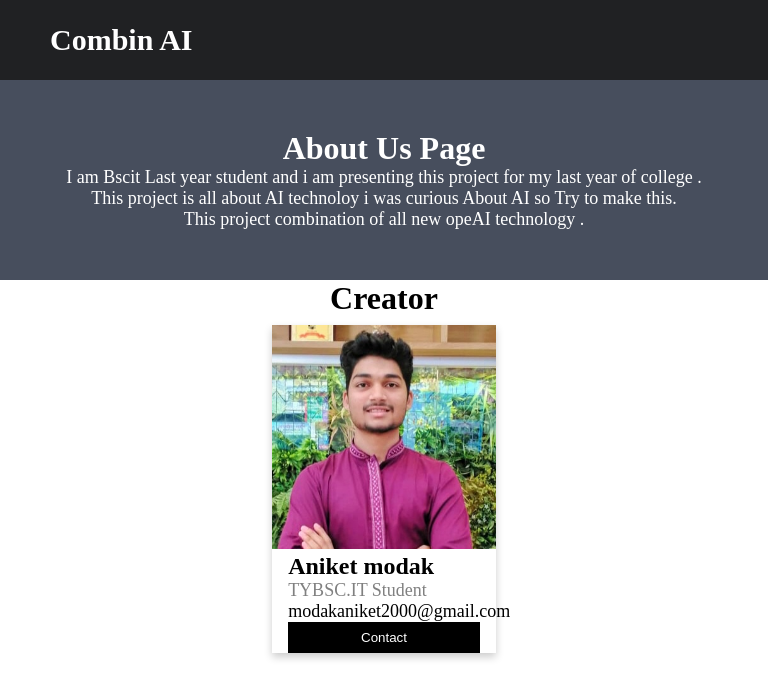
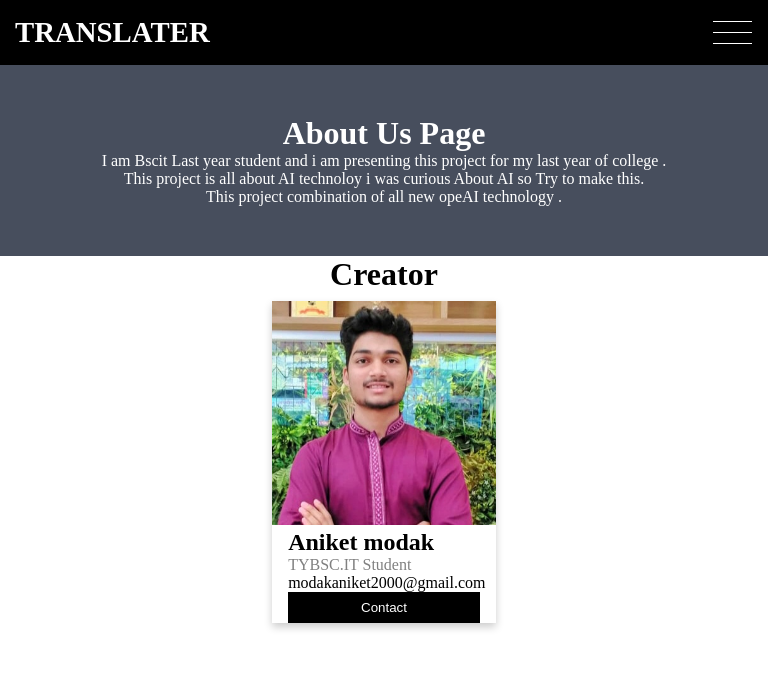
Before and after one commit to AniketRModak/imageGenrator, a plain HTML site: page template/aboutUs.html in a window 768 px wide. Drawn offline with Linux system fonts and the light colour scheme.

Commit message:
add new navbar

```diff
--- a/static/style.css
+++ b/static/style.css
@@ -26,83 +26,202 @@ nav {
 #submitbtn:hover {
 	background-color: #65676a;
 }
-label.logo {
-	color: white;
-	font-size: 35px;
-	line-height: 80px;
-	padding: 0 100px;
+* {
+	margin: 0;
+	padding: 0;
+	box-sizing: border-box;
+	transition: all 0.4s;
+	font-family: -apple-system, BlinkMacSystemFont, "Segoe UI", Roboto, Helvetica,
+		Arial, sans-serif, "Apple Color Emoji", "Segoe UI Emoji", "Segoe UI Symbol";
+}
+
+.container {
+	margin-left: 5%;
+	margin-right: 5%;
+}
+
+/* Navbar section */
+
+.nav {
+	width: 100%;
+	height: 65px;
+	position: fixed;
+	line-height: 65px;
+	text-align: center;
+	background-color: black;
+}
+
+.nav div.logo {
+	width: auto;
+	height: 10px;
+	position: absolute;
+}
+
+.nav div.logo a {
+	text-decoration: none;
+	color: #fff;
 	font-weight: bold;
-}
-nav ul {
-	float: right;
-	margin-right: 20px;
-}
-nav ul li {
-	display: inline-block;
-	line-height: 80px;
-	margin: 0 5px;
-}
-nav ul li a {
-	color: white;
-	font-size: 17px;
-	padding: 7px 13px;
-	border-radius: 3px;
+	font-size: 1.8em;
 	text-transform: uppercase;
 }
-a.active,
-a:hover {
-	background: #65676a;
-	transition: 0.5s;
+
+.nav div.logo a:hover {
+	color: #c0c0c0;
 }
-.checkbtn {
-	font-size: 30px;
-	color: white;
+
+.nav div.main_list {
+	width: 600px;
+	height: 65px;
 	float: right;
-	line-height: 80px;
-	margin-right: 40px;
-	cursor: pointer;
+}
+
+.nav div.main_list ul {
+	width: 100%;
+	height: 65px;
+	display: flex;
+	list-style: none;
+}
+
+.nav div.main_list ul li {
+	width: 120px;
+	height: 65px;
+}
+
+.nav div.main_list ul li a {
+	text-decoration: none;
+	color: #fff;
+	line-height: 65px;
+	text-transform: uppercase;
+}
+
+.nav div.main_list ul li a:hover {
+	color: #c0c0c0;
+}
+
+.nav div.media_button {
+	width: 40px;
+	height: 40px;
+	background-color: transparent;
+	position: absolute;
+	right: 15px;
+	top: 12px;
 	display: none;
 }
-#check {
+
+.nav div.media_button button.main_media_button {
+	width: 100%;
+	height: 100%;
+	background-color: transparent;
+	outline: 0;
+	border: none;
+	cursor: pointer;
+}
+
+.nav div.media_button button.main_media_button span {
+	width: 98%;
+	height: 1px;
+	display: block;
+	background-color: #fff;
+	margin-top: 9px;
+	margin-bottom: 10px;
+}
+
+.nav div.media_button button.main_media_button:hover span:nth-of-type(1) {
+	transform: rotateY(180deg);
+	transition: all 0.5s;
+	background-color: #c0c0c0;
+}
+
+.nav div.media_button button.main_media_button:hover span:nth-of-type(2) {
+	transform: rotateY(180deg);
+	transition: all 0.4s;
+	background-color: #c0c0c0;
+}
+
+.nav div.media_button button.main_media_button:hover span:nth-of-type(3) {
+	transform: rotateY(180deg);
+	transition: all 0.3s;
+	background-color: #c0c0c0;
+}
+
+.nav div.media_button button.active span:nth-of-type(1) {
+	transform: rotate3d(0, 0, 1, 45deg);
+	position: absolute;
+	margin: 0;
+}
+
+.nav div.media_button button.active span:nth-of-type(2) {
 	display: none;
 }
-@media (max-width: 952px) {
-	label.logo {
-		font-size: 30px;
-		padding-left: 50px;
-	}
-	nav ul li a {
-		font-size: 16px;
+
+.nav div.media_button button.active span:nth-of-type(3) {
+	transform: rotate3d(0, 0, 1, -45deg);
+	position: absolute;
+	margin: 0;
+}
+
+.nav div.media_button button.active:hover span:nth-of-type(1) {
+	transform: rotate3d(0, 0, 1, 20deg);
+}
+
+.nav div.media_button button.active:hover span:nth-of-type(3) {
+	transform: rotate3d(0, 0, 1, -20deg);
+}
+
+/* Home section */
+
+/* Medai qurey section */
+
+@media screen and (min-width: 768px) and (max-width: 1024px) {
+	.container {
+		margin: 0;
 	}
 }
-@media (max-width: 858px) {
-	.checkbtn {
+
+@media screen and (max-width: 768px) {
+	.container {
+		margin: 0;
+	}
+
+	.nav div.logo {
+		margin-left: 15px;
+	}
+
+	.nav div.main_list {
+		width: 100%;
+		margin-top: 65px;
+		height: 0px;
+		overflow: hidden;
+	}
+
+	.nav div.show_list {
+		height: 200px;
+	}
+
+	.nav div.main_list ul {
+		flex-direction: column;
+		width: 100%;
+		height: 200px;
+		top: 80px;
+		right: 0;
+		left: 0;
+	}
+
+	.nav div.main_list ul li {
+		width: 100%;
+		height: 40px;
+		background-color: black;
+	}
+
+	.nav div.main_list ul li a {
+		text-align: center;
+		line-height: 40px;
+		width: 100%;
+		height: 40px;
+		display: table;
+	}
+
+	.nav div.media_button {
 		display: block;
 	}
-	ul {
-		position: fixed;
-		width: 100%;
-		height: 100vh;
-		background: #2c3e50;
-		top: 80px;
-		left: -100%;
-		text-align: center;
-		transition: all 0.5s;
-	}
-	nav ul li {
-		display: block;
-		margin: 50px 0;
-		line-height: 30px;
-	}
-	nav ul li a {
-		font-size: 20px;
-	}
-	a:hover,
-	a.active {
-		background: none;
-		color: #0082e6;
-	}
-	#check:checked ~ ul {
-		left: 0;
-	}
 }
--- a/template/aboutUs.html
+++ b/template/aboutUs.html
@@ -39,7 +39,11 @@
 			.container {
 				padding: 0 16px;
 			}
-
+			.contant {
+				display: flex;
+				justify-content: center;
+				align-items: center;
+			}
 			.container::after,
 			.row::after {
 				content: "";
@@ -73,122 +77,223 @@
 					display: block;
 				}
 			}
-			body {
-				font-family: montserrat;
+
+			/* Navbar section */
+			.container2 {
+				margin-left: 5%;
+				margin-right: 5%;
 			}
-			nav {
-				background: #202123;
-				height: 80px;
+
+			.nav {
 				width: 100%;
+				height: 65px;
+				/* position: fixed; */
+				line-height: 65px;
+				text-align: center;
+				background-color: black;
 			}
-			label.logo {
-				color: white;
-				font-size: 35px;
-				line-height: 80px;
-				padding: 0 100px;
+
+			.nav div.logo {
+				width: 180px;
+				height: 10px;
+				position: absolute;
+			}
+
+			.nav div.logo a {
+				text-decoration: none;
+				color: #fff;
 				font-weight: bold;
-			}
-			nav ul {
-				float: right;
-				margin-right: 20px;
-			}
-			nav ul li {
-				display: inline-block;
-				line-height: 80px;
-				margin: 0 5px;
-			}
-			nav ul li a {
-				color: white;
-				font-size: 17px;
-				padding: 7px 13px;
-				border-radius: 3px;
+				font-size: 1.8em;
 				text-transform: uppercase;
 			}
-			a.active,
-			a:hover {
-				background: #65676a;
-				transition: 0.5s;
+
+			.nav div.logo a:hover {
+				color: #c0c0c0;
 			}
-			.checkbtn {
-				font-size: 30px;
-				color: white;
+
+			.nav div.main_list {
+				width: 600px;
+				height: 65px;
 				float: right;
-				line-height: 80px;
-				margin-right: 40px;
-				cursor: pointer;
+			}
+
+			.nav div.main_list ul {
+				width: 100%;
+				height: 65px;
+				display: flex;
+				list-style: none;
+			}
+
+			.nav div.main_list ul li {
+				width: 120px;
+				height: 65px;
+			}
+
+			.nav div.main_list ul li a {
+				text-decoration: none;
+				color: #fff;
+				line-height: 65px;
+				font-size: larger;
+				text-transform: uppercase;
+			}
+
+			.nav div.main_list ul li a:hover {
+				color: #c0c0c0;
+			}
+
+			.nav div.media_button {
+				width: 40px;
+				height: 40px;
+				background-color: transparent;
+				position: absolute;
+				right: 15px;
+				top: 12px;
 				display: none;
 			}
-			#check {
+
+			.nav div.media_button button.main_media_button {
+				width: 100%;
+				height: 100%;
+				background-color: transparent;
+				outline: 0;
+				border: none;
+				cursor: pointer;
+			}
+
+			.nav div.media_button button.main_media_button span {
+				width: 98%;
+				height: 1px;
+				display: block;
+				background-color: #fff;
+				margin-top: 9px;
+				margin-bottom: 10px;
+			}
+
+			.nav div.media_button button.main_media_button:hover span:nth-of-type(1) {
+				transform: rotateY(180deg);
+				transition: all 0.5s;
+				background-color: #c0c0c0;
+			}
+
+			.nav div.media_button button.main_media_button:hover span:nth-of-type(2) {
+				transform: rotateY(180deg);
+				transition: all 0.4s;
+				background-color: #c0c0c0;
+			}
+
+			.nav div.media_button button.main_media_button:hover span:nth-of-type(3) {
+				transform: rotateY(180deg);
+				transition: all 0.3s;
+				background-color: #c0c0c0;
+			}
+
+			.nav div.media_button button.active span:nth-of-type(1) {
+				transform: rotate3d(0, 0, 1, 45deg);
+				position: absolute;
+				margin: 0;
+			}
+
+			.nav div.media_button button.active span:nth-of-type(2) {
 				display: none;
 			}
-			@media (max-width: 952px) {
-				label.logo {
-					font-size: 30px;
-					padding-left: 50px;
-				}
-				nav ul li a {
-					font-size: 16px;
+
+			.nav div.media_button button.active span:nth-of-type(3) {
+				transform: rotate3d(0, 0, 1, -45deg);
+				position: absolute;
+				margin: 0;
+			}
+
+			.nav div.media_button button.active:hover span:nth-of-type(1) {
+				transform: rotate3d(0, 0, 1, 20deg);
+			}
+
+			.nav div.media_button button.active:hover span:nth-of-type(3) {
+				transform: rotate3d(0, 0, 1, -20deg);
+			}
+
+			/* Home section */
+
+			/* Medai qurey section */
+
+			@media screen and (min-width: 768px) and (max-width: 1024px) {
+				.container2 {
+					margin: 0;
 				}
 			}
-			@media (max-width: 858px) {
-				.checkbtn {
+
+			@media screen and (max-width: 768px) {
+				.container2 {
+					margin: 0;
+				}
+
+				.nav div.logo {
+					margin-left: 15px;
+				}
+
+				.nav div.main_list {
+					width: 100%;
+					margin-top: 65px;
+					height: 0px;
+					overflow: hidden;
+				}
+
+				.nav div.show_list {
+					height: 200px;
+				}
+
+				.nav div.main_list ul {
+					flex-direction: column;
+					width: 100%;
+					height: 200px;
+					top: 80px;
+					right: 0;
+					left: 0;
+				}
+
+				.nav div.main_list ul li {
+					width: 100%;
+					height: 40px;
+					background-color: black;
+				}
+
+				.nav div.main_list ul li a {
+					text-align: center;
+					line-height: 40px;
+					width: 100%;
+					height: 40px;
+					display: table;
+				}
+
+				.nav div.media_button {
 					display: block;
 				}
-				ul {
-					position: fixed;
-					width: 100%;
-					height: 100vh;
-					background: #2c3e50;
-					top: 80px;
-					left: -100%;
-					text-align: center;
-					transition: all 0.5s;
-				}
-				nav ul li {
-					display: block;
-					margin: 50px 0;
-					line-height: 30px;
-				}
-				nav ul li a {
-					font-size: 20px;
-				}
-				a:hover,
-				a.active {
-					background: none;
-					color: #0082e6;
-				}
-				#check:checked ~ ul {
-					left: 0;
-				}
-			}
-			section {
-				background: url(bg1.jpg) no-repeat;
-				background-size: cover;
-				height: calc(100vh - 80px);
-			}
-			.contant {
-				display: flex;
-				align-items: center;
-				justify-content: center;
-			}
-			p {
-				font-size: large;
 			}
 		</style>
 	</head>
 	<body>
-		<nav>
-			<input type="checkbox" id="check" />
-			<label for="check" class="checkbtn">
-				<i class="fas fa-bars"></i>
-			</label>
-			<label class="logo">Combin AI</label>
-			<ul>
-				<li><a class="active" href="http://127.0.0.1:81">Home</a></li>
-				<li><a href="#">Contact</a></li>
-				<li><a href="#">Feedback</a></li>
-			</ul>
+		<nav class="nav">
+			<div class="container2">
+				<div class="logo">
+					<a href="#">Translater</a>
+				</div>
+				<div class="main_list" id="mainListDiv">
+					<ul>
+						<li><a href="/">Home</a></li>
+						<li><a href="#">Project</a></li>
+						<li><a href="#">COntact</a></li>
+						<li><a href="#">About</a></li>
+					</ul>
+				</div>
+				<div class="media_button">
+					<button class="main_media_button" id="mediaButton">
+						<span></span>
+						<span></span>
+						<span></span>
+					</button>
+				</div>
+			</div>
 		</nav>
+
 		<div class="about-section">
 			<h1>About Us Page</h1>
 			<p>
@@ -203,6 +308,7 @@
 		</div>
 
 		<h1 style="text-align: center">Creator</h1>
+
 		<div class="contant">
 			<div class="column">
 				<div class="card">
@@ -217,5 +323,16 @@
 				</div>
 			</div>
 		</div>
+		<script>
+			var mainListDiv = document.getElementById("mainListDiv"),
+				mediaButton = document.getElementById("mediaButton");
+
+			mediaButton.onclick = function () {
+				"use strict";
+
+				mainListDiv.classList.toggle("show_list");
+				mediaButton.classList.toggle("active");
+			};
+		</script>
 	</body>
 </html>
```
Also changed, not shown: template/index.html (+30 -12 lines), 1 other file.
